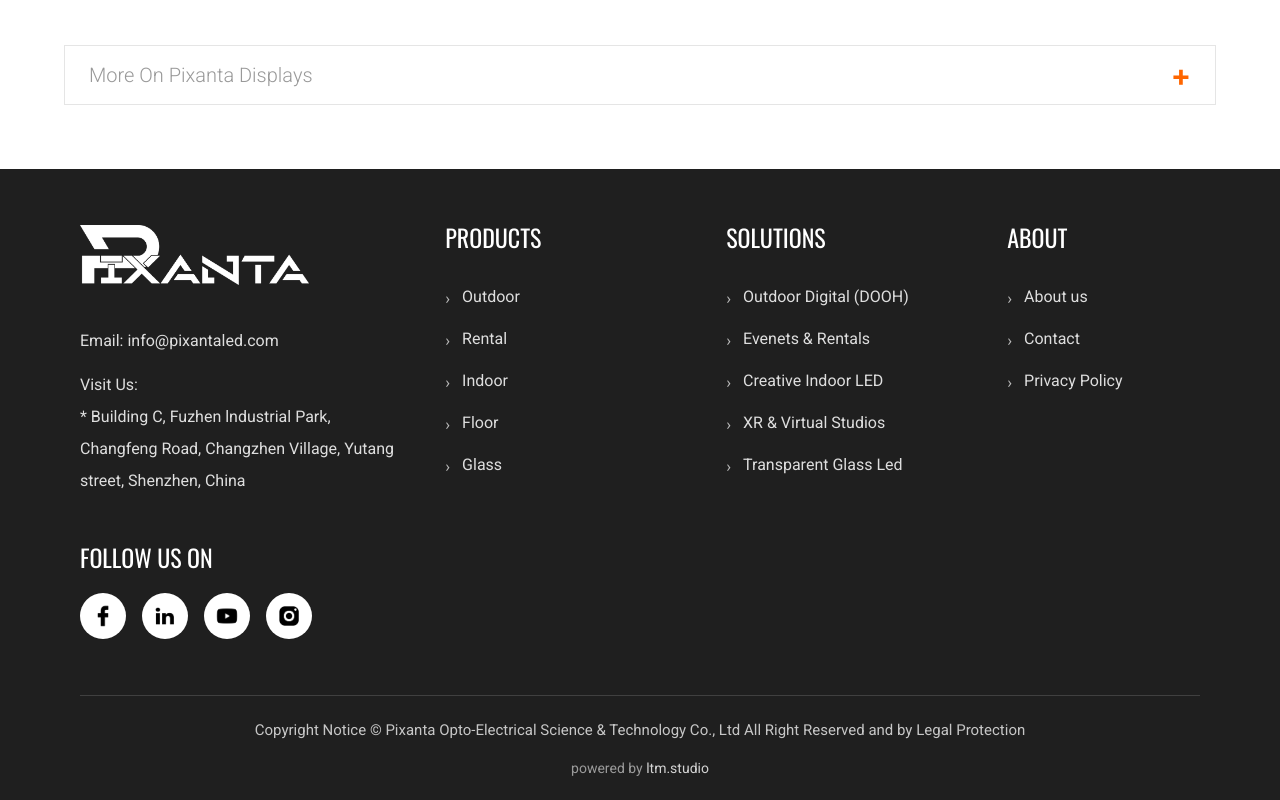
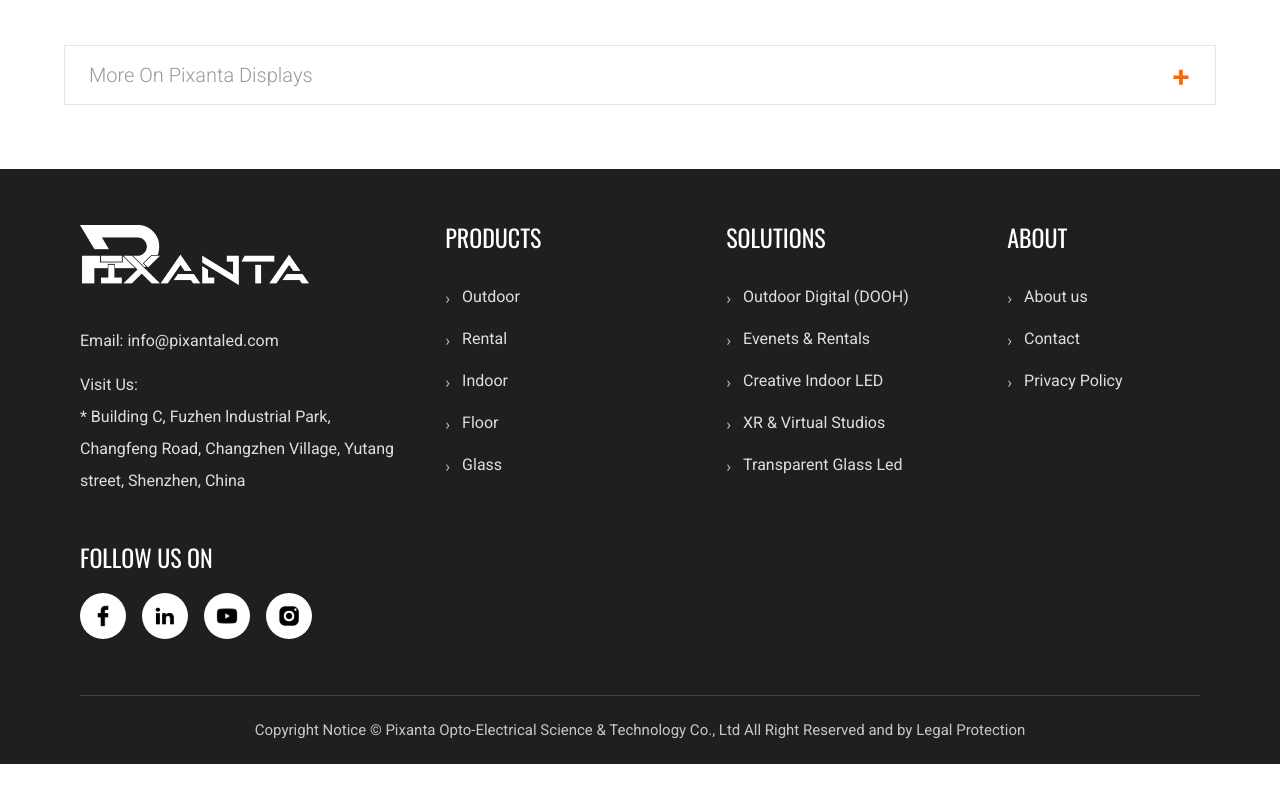
Before and after one commit to emilrustamov/pixanta, a Vue app: page / in a window 1280 px wide. Shown: the part 1495-2295 px from the top of the page. After the commit the page ends 2259 px from the top, so only its background shows below. Built offline with nearby package versions, Linux system fonts and the light colour scheme.

Commit message:
24.06 powered by hidden from users website; kept in the code

```diff
--- a/src/layouts/TheFooter.vue
+++ b/src/layouts/TheFooter.vue
@@ -141,7 +141,7 @@
                     Copyright Notice © Pixanta Opto-Electrical Science & Technology Co., Ltd All Right Reserved and by
                     Legal Protection
                 </p>
-                <p class="mt-3 font-simple text-[14px] leading-6 text-white/55">
+                <p class="mt-3 font-simple text-[14px] leading-6 text-white/55 sr-only">
                     powered by
                     <a
                         href="https://ltm.studio"
```
